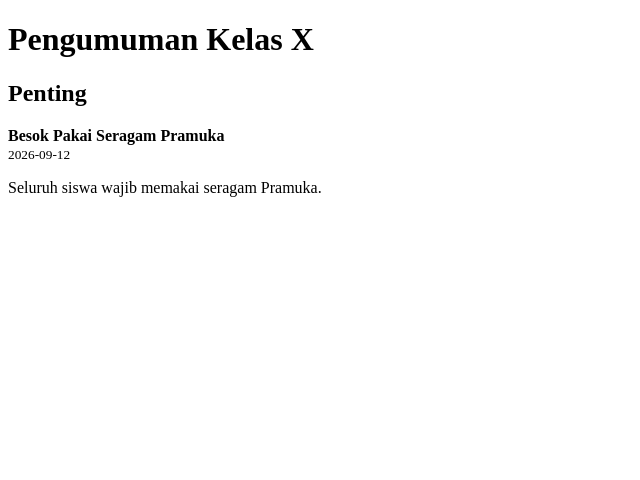
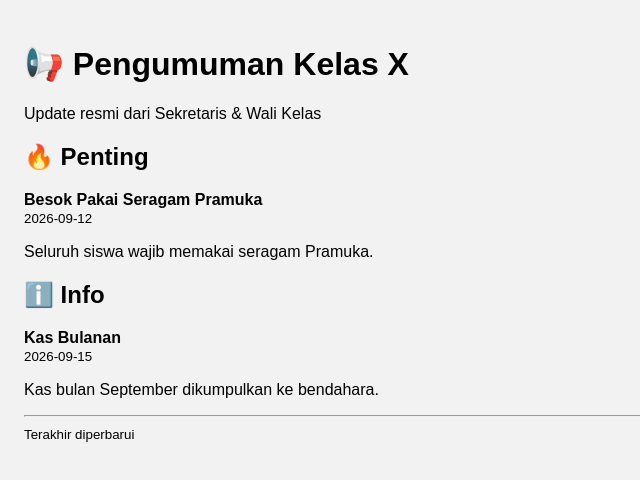
Before and after one commit to YoszStarlet/pengumuman-kelas, a plain HTML site: page index.html in a window 1280 px wide. Shown: the whole page, without its empty margins (0-640 px from the left). Drawn offline with Linux system fonts and the light colour scheme.

Commit message:
Update index.html

```diff
--- a/index.html
+++ b/index.html
@@ -4,13 +4,22 @@
   <meta charset="UTF-8">
   <title>Pengumuman Kelas</title>
 </head>
-<body>
 
-<h1>Pengumuman Kelas X</h1>
+<body style="font-family:Arial; background:#f2f2f2; padding:16px">
 
-<h2>Penting</h2>
-<div id="penting"></div>
+  <h1>📢 Pengumuman Kelas X</h1>
+  <p>Update resmi dari Sekretaris & Wali Kelas</p>
 
-<script src="js/main.js"></script>
+  <h2>🔥 Penting</h2>
+  <div id="penting"></div>
+
+  <h2>ℹ️ Info</h2>
+  <div id="info"></div>
+
+  <hr>
+  <small>Terakhir diperbarui</small>
+
+  <!-- HUBUNGKAN JS -->
+  <script src="js/main.js"></script>
 </body>
 </html>
```
